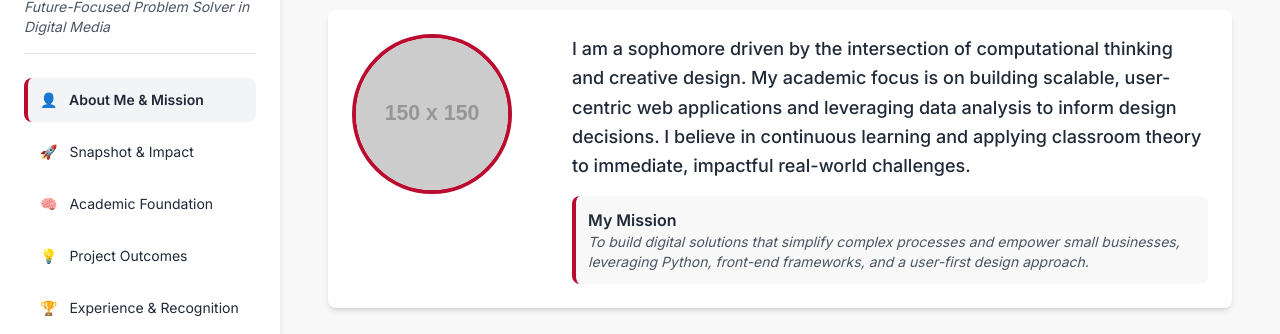
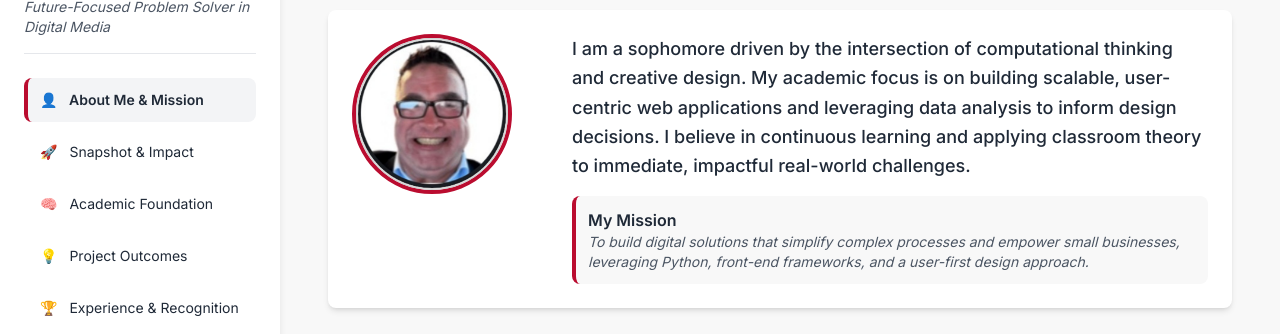
Before and after one commit to NiezW-BSU/Wm-Niezgodski-Personal-Portfolio, a plain HTML site: page index.html in a window 1280 px wide. Shown: the part 107-441 px from the top of the page. Drawn offline with nearby package versions, Linux system fonts and the light colour scheme; placeholder pictures from the web are drawn by us.

Commit message:
Update index.html

```diff
--- a/index.html
+++ b/index.html
@@ -263,7 +263,7 @@ CONFIRMATION: NO SVG graphics used. NO Mermaid JS used. -->
             impactScoreMultiplier: 10, // Adjusts how much projects/awards count towards total impact
 
             // --- INTRODUCTION & BRANDING FIELDS ---
-            photoUrl: "https://placehold.co/150x150/BA0C2F/FFFFFF/png?text=RILEY+C", // Replace with a URL to a professional headshot
+            photoUrl: "assets/download.png?text=William+N", // Replace with a URL to a professional headshot
             logoUrl: "https://placehold.co/40x40/BA0C2F/FFFFFF.png?text=BSU", // URL for your school logo or personal brand icon
             personalBio: "I am a sophomore driven by the intersection of computational thinking and creative design. My academic focus is on building scalable, user-centric web applications and leveraging data analysis to inform design decisions. I believe in continuous learning and applying classroom theory to immediate, impactful real-world challenges.",
             missionStatement: "To build digital solutions that simplify complex processes and empower small businesses, leveraging Python, front-end frameworks, and a user-first design approach.",
```
